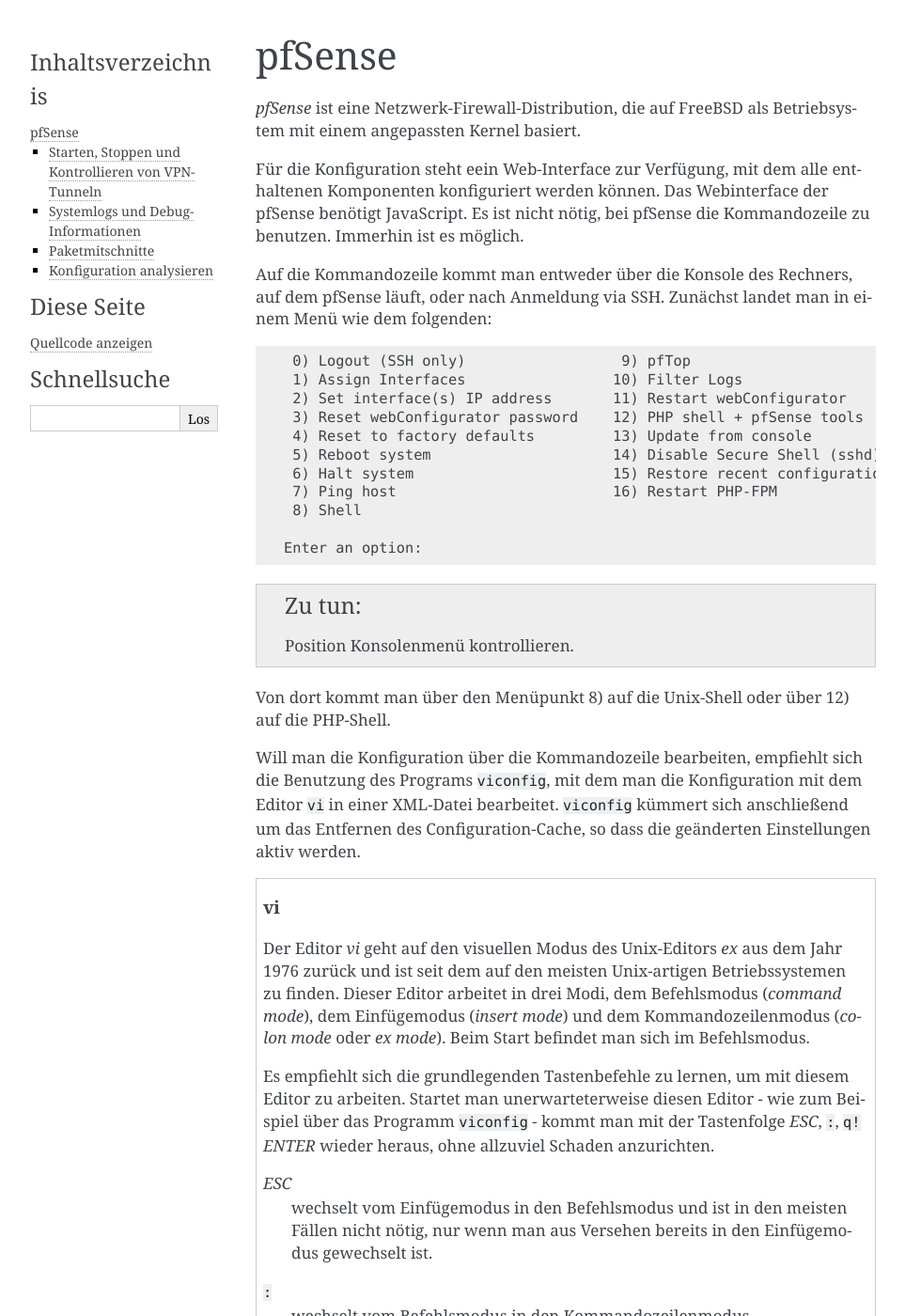
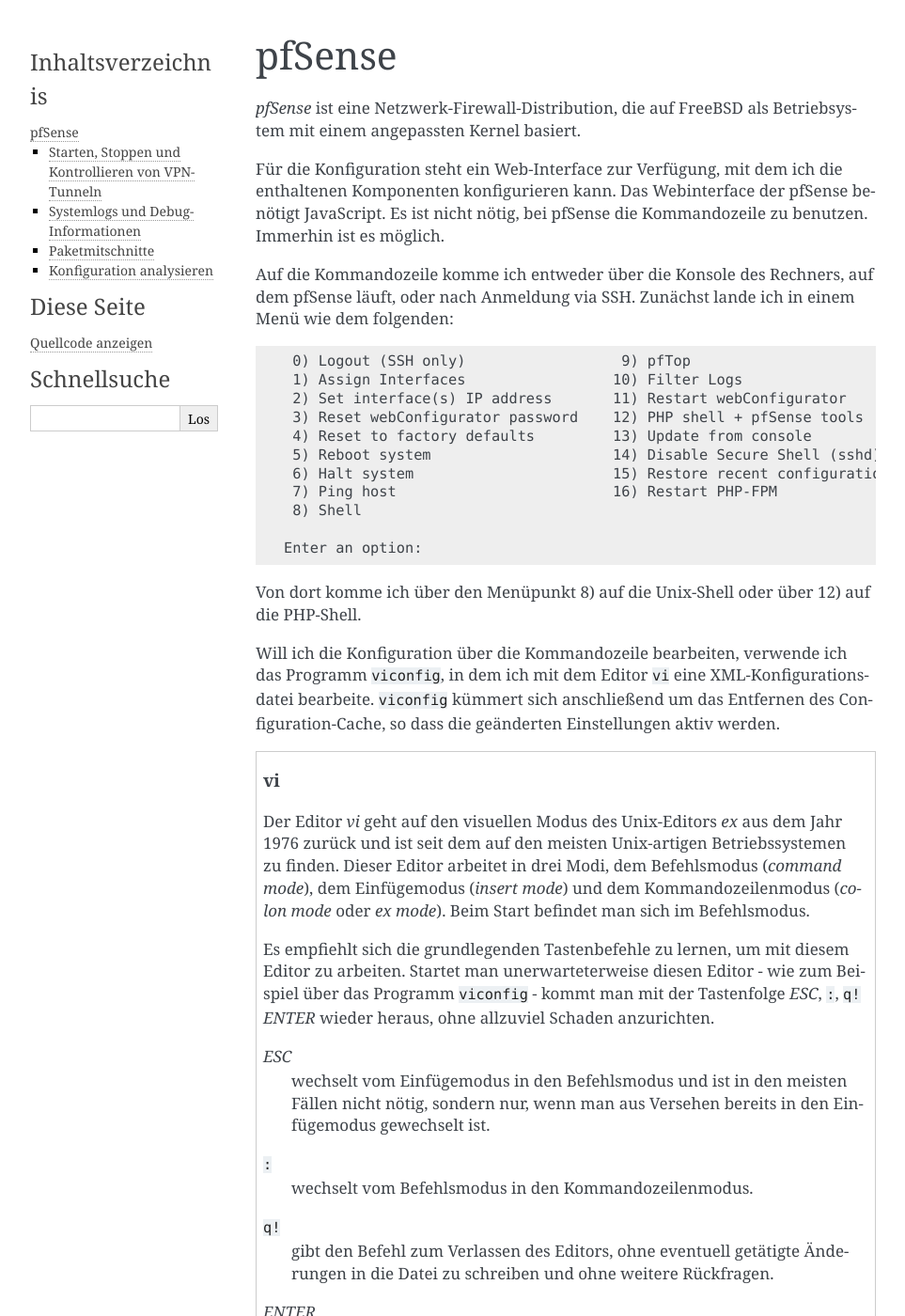
Before and after one commit to matwei-books/Fehlersuche-bei-IPsec-VPN-mit-IKEv2, a Sphinx documentation site: the page built from source/software/pfsense.rst, in a window 1280 px wide and 1400 px high. Shown: the whole window at 94% size, without its empty margins (148-1111 px from the left). Built offline with Sphinx 7.4.7, drawn with Linux system fonts in a browser that asks for light colours; some of the changed text lies outside the part shown.

Commit message:
Text überarbeitet

```diff
--- a/source/software/pfsense.rst
+++ b/source/software/pfsense.rst
@@ -5,32 +5,30 @@
 *pfSense* ist eine Netzwerk-Firewall-Distribution, die auf FreeBSD als
 Betriebsystem mit einem angepassten Kernel basiert.
 
-Für die Konfiguration steht eein Web-Interface zur Verfügung, mit dem
-alle enthaltenen Komponenten konfiguriert werden können.
+Für die Konfiguration steht ein Web-Interface zur Verfügung,
+mit dem ich die enthaltenen Komponenten konfigurieren kann.
 Das Webinterface der pfSense benötigt JavaScript.
 Es ist nicht nötig, bei pfSense die Kommandozeile zu benutzen.
 Immerhin ist es möglich.
 
 .. index:: pfSense; Kommandozeile
 
-Auf die Kommandozeile kommt man entweder über die Konsole des Rechners,
+Auf die Kommandozeile komme ich entweder über die Konsole des Rechners,
 auf dem pfSense läuft, oder nach Anmeldung via SSH.
-Zunächst landet man in einem Menü wie dem folgenden:
+Zunächst lande ich in einem Menü wie dem folgenden:
 
 .. literalinclude:: pfsense-console.txt
    :language: text
    :lines: 5-16
 
-.. todo:: Position Konsolenmenü kontrollieren.
-
-Von dort kommt man über den Menüpunkt 8) auf die Unix-Shell oder über 12)
+Von dort komme ich über den Menüpunkt 8) auf die Unix-Shell oder über 12)
 auf die PHP-Shell.
 
 .. index:: pfSense; viconfig
 
-Will man die Konfiguration über die Kommandozeile bearbeiten, empfiehlt
-sich die Benutzung des Programs ``viconfig``, mit dem man die
-Konfiguration mit dem Editor ``vi`` in einer XML-Datei bearbeitet.
+Will ich die Konfiguration über die Kommandozeile bearbeiten,
+verwende ich das Programm ``viconfig``,
+in dem ich mit dem Editor ``vi`` eine XML-Konfigurationsdatei bearbeite.
 ``viconfig`` kümmert sich anschließend um das Entfernen des
 Configuration-Cache, so dass die geänderten Einstellungen aktiv werden.
 
@@ -54,9 +52,10 @@
    anzurichten.
 
    *ESC*
-     wechselt vom Einfügemodus in den Befehlsmodus und ist in den
-     meisten Fällen nicht nötig, nur wenn man aus Versehen bereits in
-     den Einfügemodus gewechselt ist.
+     wechselt vom Einfügemodus in den Befehlsmodus
+     und ist in den meisten Fällen nicht nötig,
+     sondern nur,
+     wenn man aus Versehen bereits in den Einfügemodus gewechselt ist.
 
    ``:``
      wechselt vom Befehlsmodus in den Kommandozeilenmodus.
@@ -75,9 +74,11 @@
 nicht einfach auszuschalten, sondern vorher geordnet hinunterzufahren.
 
 Im Webinterface geht man dafür nach **Diagnostics > Halt System**, in
-der Konsole wählt man ``6) Halt System``. Sofern ein Lautsprecher
-eingebaut ist, meldet sich die Hardware akustisch, danach dauert es noch
-etwas, bis die Platten ordentlich ausgehängt sind.
+der Konsole wählt man ``6) Halt System``.
+Sofern ein Lautsprecher eingebaut ist,
+meldet sich die Hardware akustisch,
+danach dauert es noch ein paar Sekunden,
+bis die Platten vollständig ausgehängt sind.
 
 Starten, Stoppen und Kontrollieren von VPN-Tunneln
 --------------------------------------------------
@@ -182,8 +185,9 @@
 
 Auf der Konsole finde ich Konfiguration im Verzeichnis */cf/conf/*, die
 alten Stände in */cf/conf/backup/*.
-Hier stehen mir die Textwerkzeuge, wie zum Beispiel ``diff``, ``grep``
-oder ``less`` für einfache Analysen zur Verfügung.
+Hier stehen mir Textwerkzeuge,
+wie ``diff``, ``grep`` oder ``less``,
+für einfache Analysen zur Verfügung.
 
 Will ich die Konfigurationsdatei in der Shell bearbeiten, empfiehlt sich
 das Programm ``viconfig``, das sich um Details wie das Löschen des
```
Also changed, not shown: other parts of source/software/pfsense.rst (+2 -0 lines).
